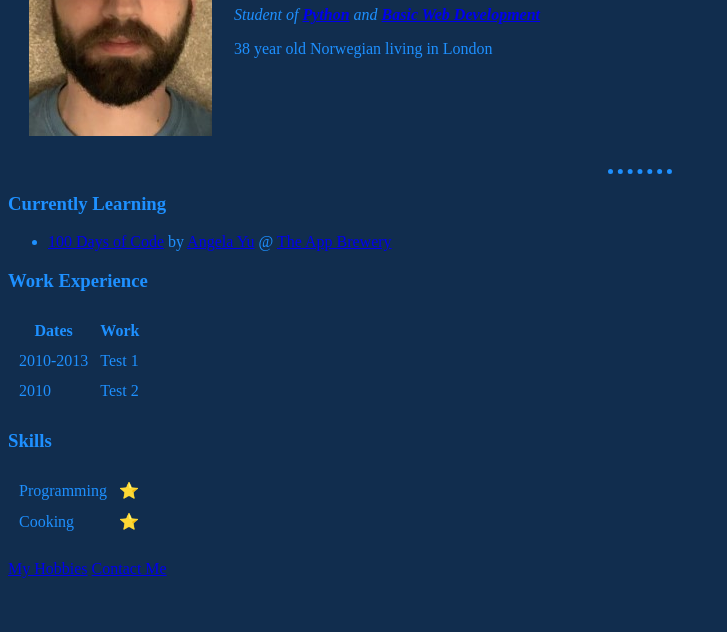
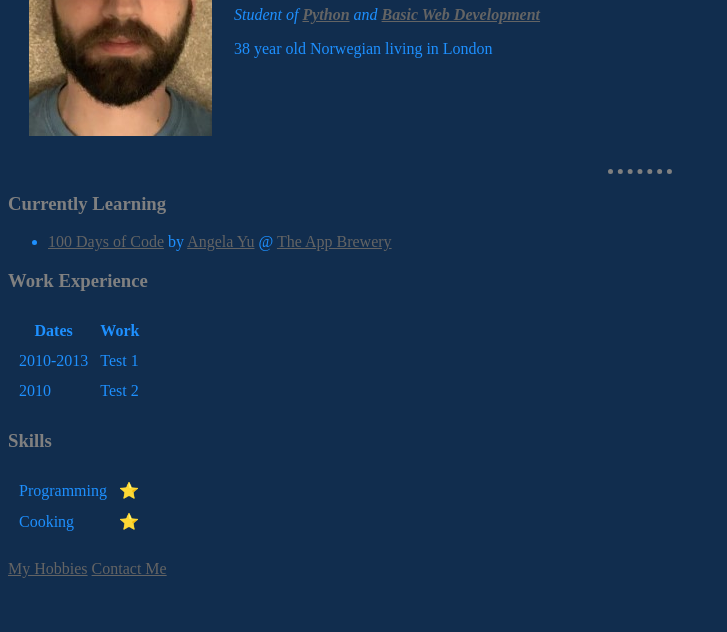
Before and after one commit to e-eriksen/first-website, a plain HTML site: page index.html in a window 1280 px wide. Shown: the part 168-800 px from the top of the page, without its empty margins (0-727 px from the left). Drawn offline with Linux system fonts and the light colour scheme.

Commit message:
Add files via upload

```diff
--- a/index.html
+++ b/index.html
@@ -4,24 +4,7 @@
 <head>
   <meta charset="utf-8">
   <title>Eirik's First Wesbsite</title>
-
-  <style>
-
-  body {
-    background-color: #112D4E;
-    color: dodgerblue;
-  }
-
-  hr {
-    border-color: dodgerblue;
-    border-style: none;
-    border-top-style: dotted;
-    border-width: 5px;
-    width: 5%;
-  }
-
-  </style>
-
+  <link rel="stylesheet" href="styles.css"
 </head>
 
 <body>
--- /dev/null
+++ b/styles.css
@@ -0,0 +1,28 @@
+body {
+  background-color: #112D4E;
+  color: dodgerblue;
+}
+
+h1, h2, h3, h4, h5, h6 {
+  color: grey;
+}
+
+hr {
+  border-color: grey;
+  border-style: none;
+  border-top-style: dotted;
+  border-width: 5px;
+  width: 5%;
+}
+
+a:link{
+  color: #646464;
+}
+
+a:visited{
+  color: #646464;
+}
+
+a:hover{
+  color: grey;
+}
```
